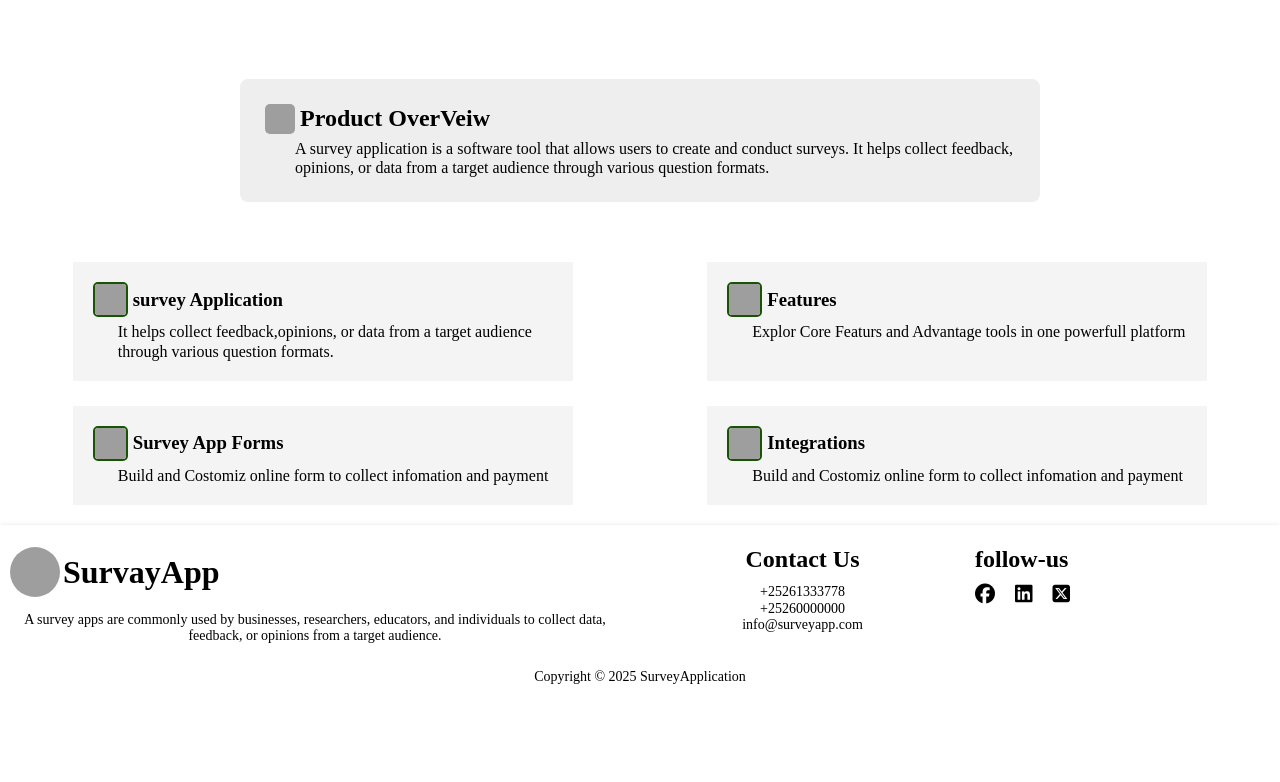
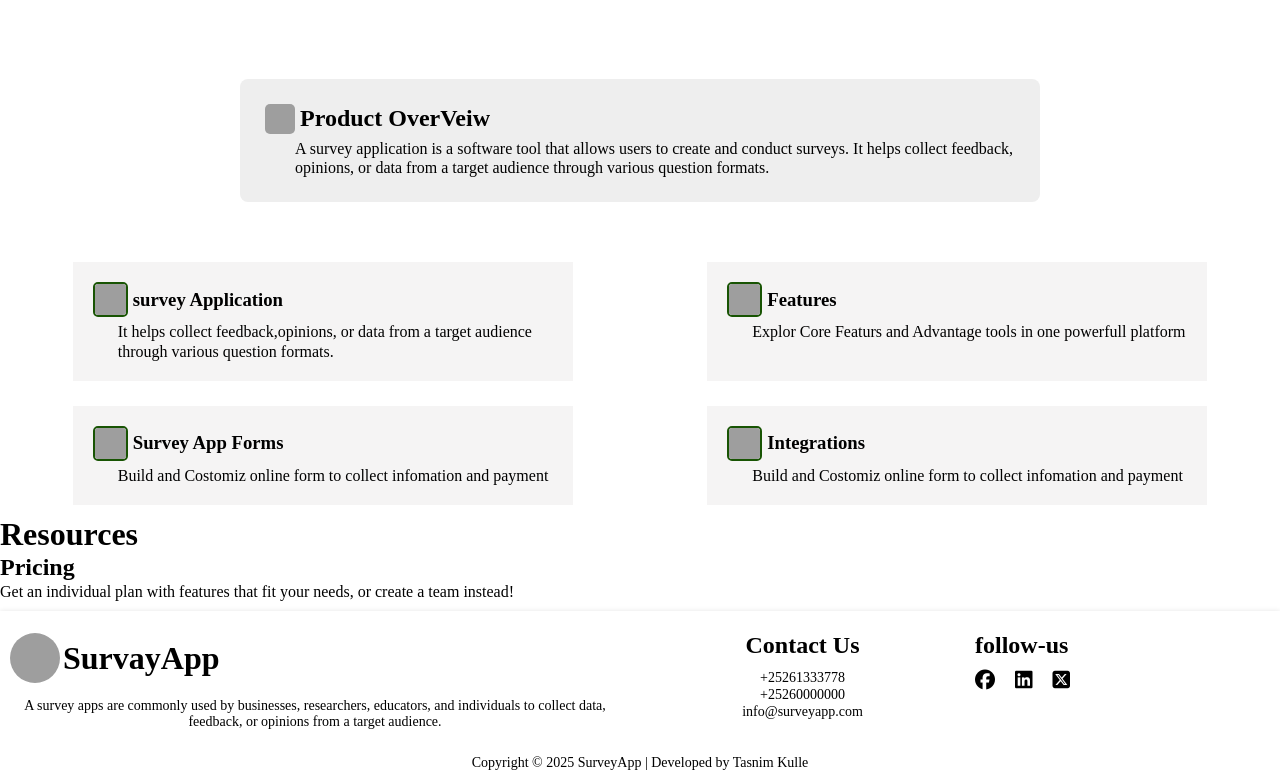
Before and after one commit to TasnimKulle/Survey-Application, a plain HTML site: page pages/home.html in a window 1280 px wide. Shown: the part 780-1562 px from the top of the page. Before the commit the page ends 1476 px from the top, so only its background shows below. Drawn offline with Linux system fonts and the light colour scheme; grey boxes are pictures that could not be loaded.

Commit message:
rename files

```diff
--- a/bages/home.html
+++ b/pages/home.html
@@ -31,8 +31,8 @@
       <div class="navlink">
         <ul>
           <li><a href="#products">Products</a></li>
-          <li><a href="#">Pricing</a></li>
-          <li><a href="#">Resources</a></li>
+          <li><a href="#pricing">Pricing</a></li>
+          <li><a href="#resources">Resources</a></li>
           <li><a href="#">Admin bage </a></li>
         </ul>
       </div>
@@ -128,6 +128,21 @@
           </div>
         </div>
       </section>
+      <!-- section resources -->
+       <div id="resources">
+         <h1 class="resourseTilte">
+            Resources
+         </h1>
+       </div>
+       <!-- pricing section -->
+        <section id="pricing">
+          <div class="pricing-title">
+            <h2>Pricing</h2>
+            <p>
+              Get an individual plan with features that fit your needs, or create a team instead!
+            </p>
+          </div>
+        </section>
     </main>
     <footer>
       <div class="footer-section">
@@ -163,7 +178,8 @@
         </div>
       </div>
 
-      <p>Copyright © 2025 SurveyApplication</p>
+      <p>Copyright © 2025 SurveyApp | Developed by Tasnim
+        Kulle </p>
     </footer>
     <script src="/scripts/menu.js"></script>
     <script src="/scripts/mode.js"></script>
```
Also changed, not shown: index.html (+1 -1 lines).
